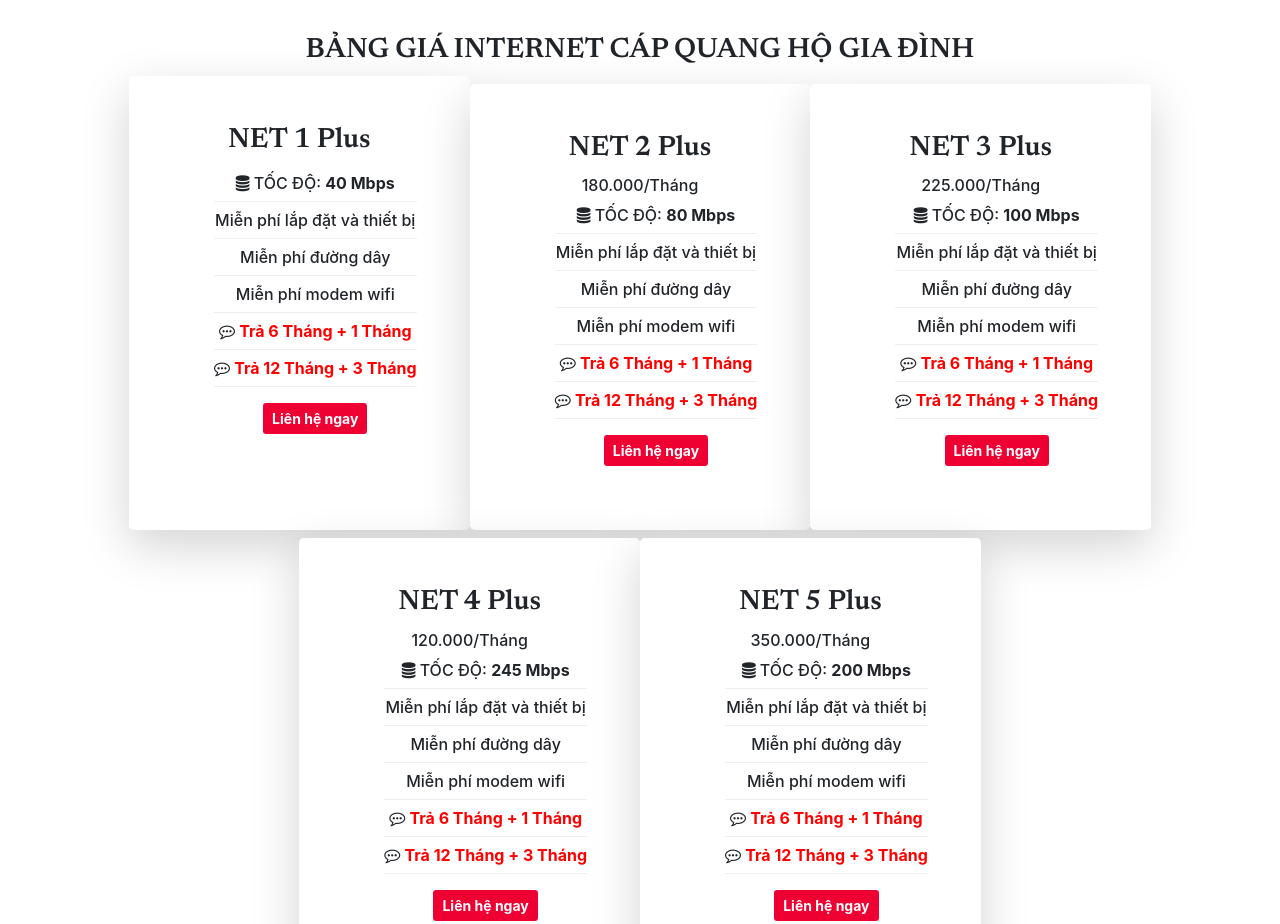
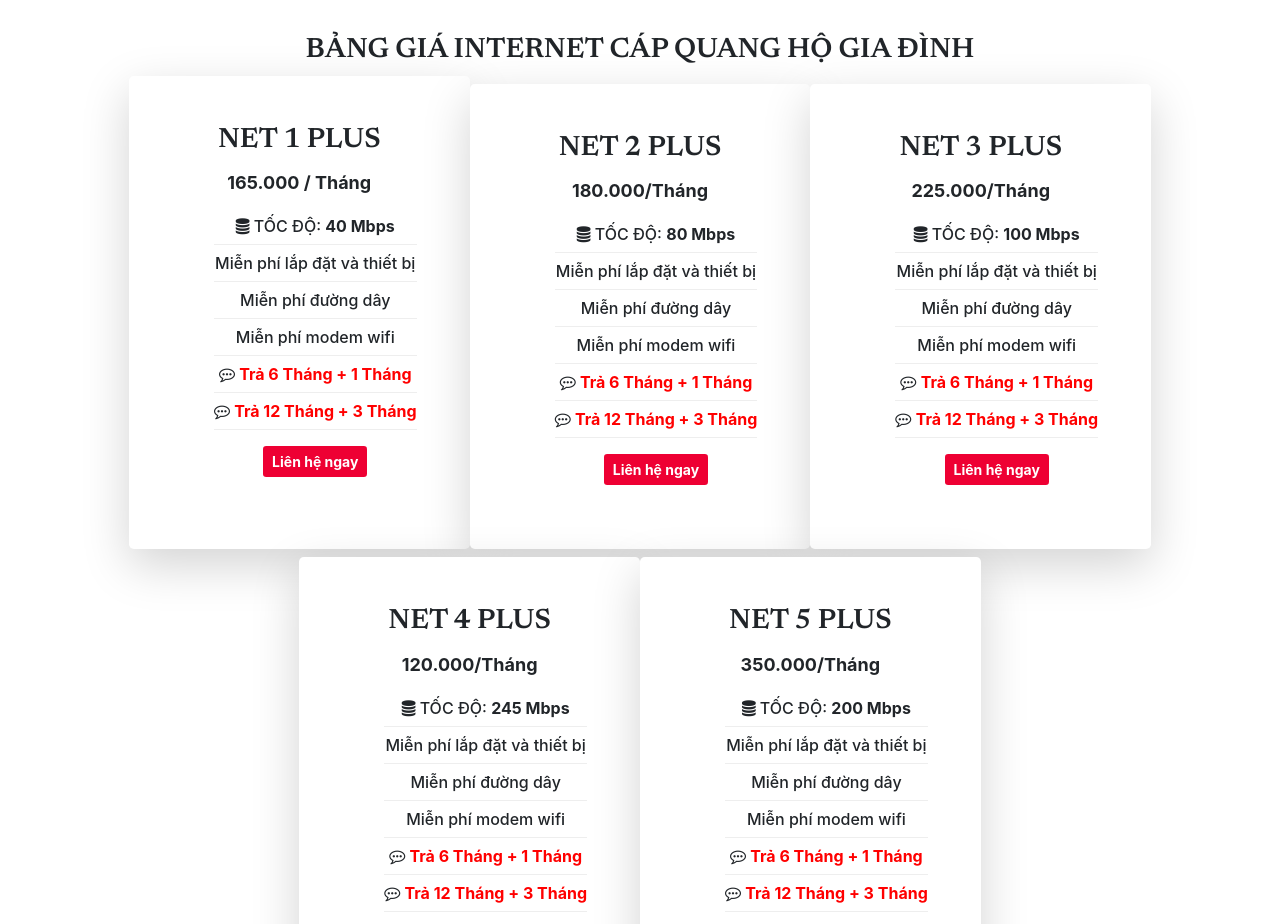
Before and after one commit to thuan20132000/landingpage-viettel.github.io, a plain HTML site: page index.html in a window 1280 px wide. Shown: the part 1420-2344 px from the top of the page. Drawn offline with nearby package versions, Linux system fonts and the light colour scheme.

Commit message:
Update UI

```diff
--- a/css/commonStyle.css
+++ b/css/commonStyle.css
@@ -69,7 +69,13 @@
 
 .price{
     text-align: center;
+    margin: 12px auto;
+    font-size: 18px;
+    font-weight: 700;
 }
 .netTitle{
     text-align: center;
 }
+.h3{
+    text-transform: uppercase;
+}
--- a/index.html
+++ b/index.html
@@ -200,7 +200,7 @@
                 <div class="bg-white m-0 p-5 rounded-3 shadow-lg">
                     <div class="pricing-table-header">
                         <div class="h3 netTitle">NET 1 Plus</div>
-                        <!-- <div class="price">165.000/Tháng</div> -->
+                        <div class="price">165.000 / Tháng</div>
                     </div>
                     <ul class="pricing-list">
                         <li><i class="fa fa-database"></i> TỐC ĐỘ: <strong>40 Mbps</strong></li>
@@ -221,7 +221,7 @@
                 <div class="bg-white m-0 mt-2 p-5 rounded-3 shadow-lg">
                     <div class="pricing-table-header">
                         <div class="h3">NET 2 Plus</div>
-                        <div class="price is-xxlarge">180.000/Tháng </div>
+                        <div class="price">180.000/Tháng </div>
                     </div>
                     <ul class="pricing-list">
                         <li><i class="fa fa-database"></i> TỐC ĐỘ: <strong>80 Mbps</strong></li>
```
